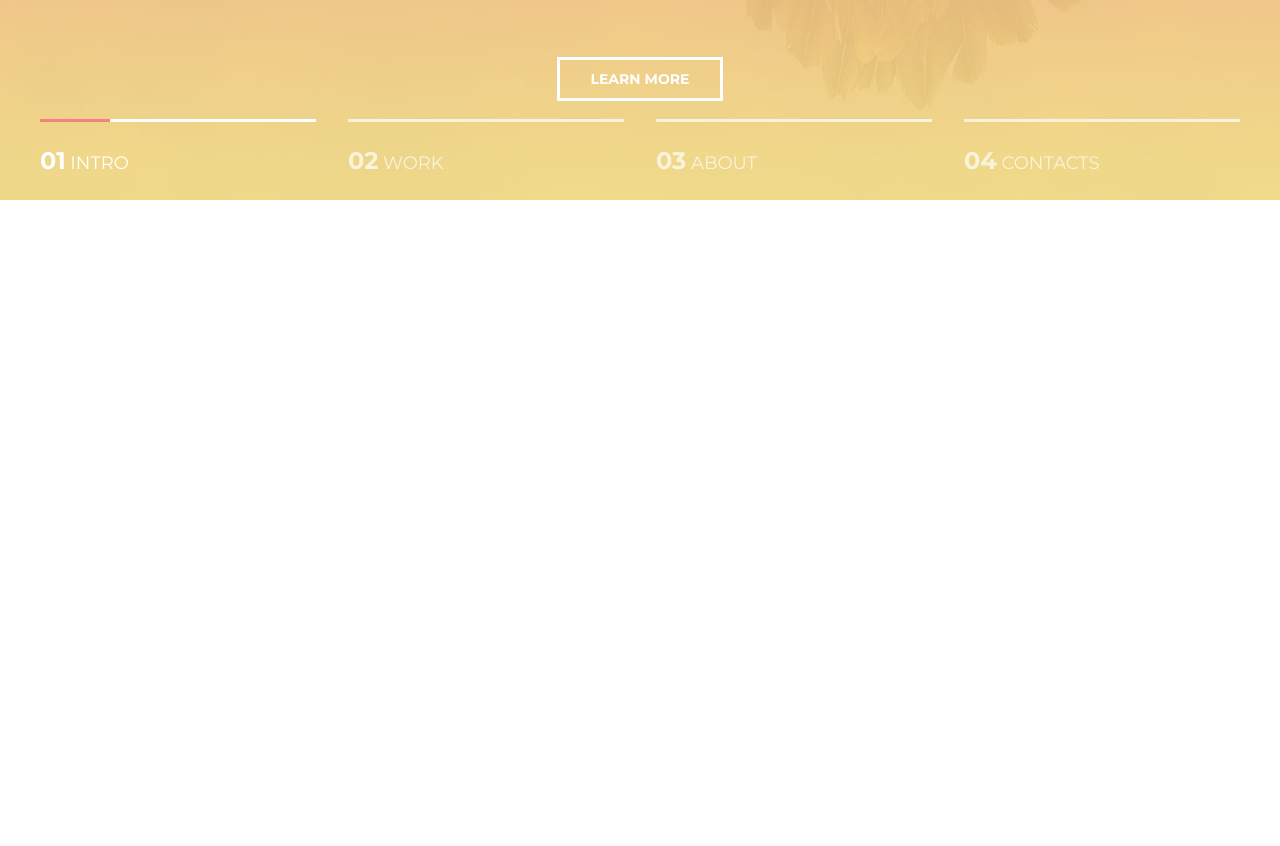
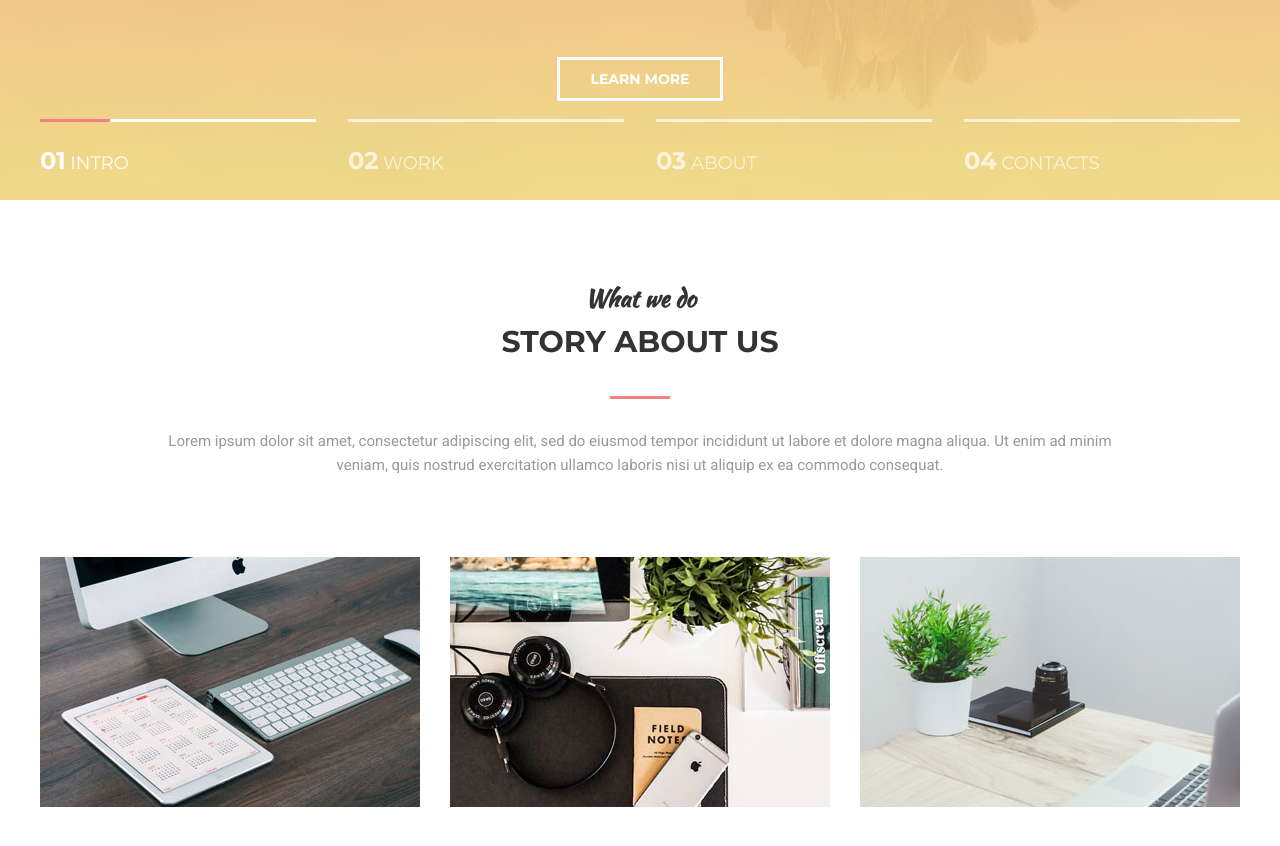
Before and after one commit to Sh1nk/Mogo, a plain HTML site: page index.html in a window 1280 px wide. Shown: the part 600-1446 px from the top of the page. Before the commit the page ends 800 px from the top, so only its background shows below. Drawn offline with Linux system fonts and the light colour scheme.

Commit message:
Block of Cards and Section Header

```diff
--- a/assets/css/style.css
+++ b/assets/css/style.css
@@ -218,3 +218,106 @@ h1, h2, h3, h4, h5, h6 {
     font-size: 24px;
     font-weight: 700;
 }
+
+/* Section */
+
+.section {
+    padding: 80px 0;
+}
+
+.section__header {
+    width: 100%;
+    max-width: 950px;
+    margin: 0 auto 40px;
+
+    text-align: center;
+}
+
+
+.section__suptitle {
+    font-family: 'Kaushan Script', cursive;
+    font-size: 24px;
+    color: #333;
+}
+
+.section__title {
+    font-size: 30px;
+    font-weight: 700;
+    color: #333;
+    text-transform: uppercase;
+
+}
+
+.section__title::after {
+    content: "";
+    display: block;
+    width: 60px;
+    height: 3px;
+    margin: 30px auto;
+
+    background-color: #f38181;
+}
+
+.section__text {
+    font-family: 'Roboto', sans-serif;
+    font-size: 15px;
+    color: #999;
+}
+
+
+/* About */
+
+.about {
+    margin-top: 80px;
+    display: flex;
+    justify-content: space-between;
+}
+
+.about__item {
+    width: 380px;
+    position: relative;
+
+    background-color: #95e1d3;
+}
+
+.about__item:hover .about__text {
+    opacity: 1;
+}
+
+.about__item:hover .about__img{
+    transform: translate3d(-10px, -10px, 0);
+}
+
+.about__item:hover .about__img img {
+    opacity: 0.3;
+}
+
+.about__img {
+    background: linear-gradient(to bottom,
+    #f38181, #fce38a );
+    transition: transform 0.2s linear;
+}
+
+.about__img img {
+    display: block;
+    transition: opacity 0.1s linear;
+}
+
+.about__text {
+    width: 100%;
+
+    font-size: 18px;
+    color: #fff;
+    text-transform: uppercase;
+    font-weight: 700;
+    text-align: center;
+    opacity: 0;
+
+    position: absolute;
+    top: 50%;
+    left: 0;
+    z-index: 2;
+    transform: translate3d(0, -50%, 0);
+
+    transition: opacity 0.2s linear;
+}
--- a/index.html
+++ b/index.html
@@ -3,9 +3,8 @@
         <head>
             <meta charset="UTF-8">
             <link rel="stylesheet" href="assets/css/style.css">
-            <link href="https://fonts.googleapis.com/css2?
-            family=Kaushan+Script&family=Montserrat:wght@400;700&display=swap"
-            rel="stylesheet">
+            <link href="https://fonts.googleapis.com/css2?family=Kaushan+Script&family=Montserrat:wght@400;700&family=Roboto&display=swap"
+             rel="stylesheet">
             <title>Mogo</title>
         </head>
         <body>
@@ -59,7 +58,47 @@
                </div>
             </div>
 
+            <section class="section">
+                <div class="container">
+                    <div class="section__header">
+                        <h3 class="section__suptitle">What we do</h3>
+                        <h2 class="section__title">Story about us</h2>
+                        <div class="section__text">
+                            <p>
+                                Lorem ipsum dolor sit amet, consectetur adipiscing elit,
+                                sed do eiusmod tempor incididunt ut labore et dolore magna aliqua.
+                                Ut enim ad minim veniam, quis nostrud exercitation ullamco laboris
+                                nisi ut aliquip ex ea commodo consequat.
+                            </p>
+                        </div>
 
+                    </div>
+
+                    <div class="about">
+                        <div class="about__item">
+                            <div class="about__img">
+                                <img src="assets/images/about/1.jpg" alt="">
+                            </div>
+                            <div class="about__text">super team</div>
+                        </div>
+
+                        <div class="about__item">
+                            <div class="about__img">
+                                <img src="assets/images/about/2.jpg" alt="">
+                            </div>
+                            <div class="about__text">super team</div>
+                        </div>
+
+                        <div class="about__item">
+                            <div class="about__img">
+                                <img src="assets/images/about/3.jpg" alt="">
+                            </div>
+                            <div class="about__text">super team</div>
+                        </div>
+
+                    </div>
+                </div>
+            </section>
 
         </body>
     </html>
```
Also changed, not shown: assets/images/about/1.jpg (added), assets/images/about/2.jpg (added), assets/images/about/3.jpg (added).
